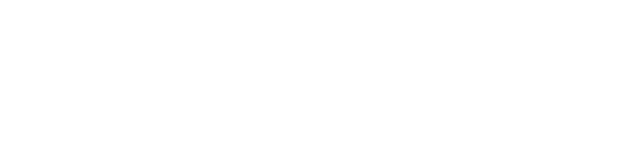
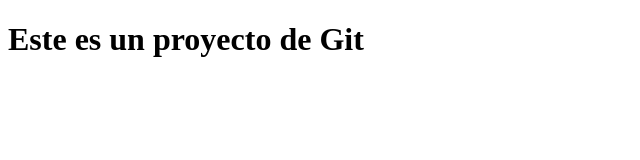
Before and after one commit to JulissaJarkinG/primer-repo-remoto, a plain HTML site: page index.html in a window 1280 px wide. Shown: the whole page, without its empty margins (0-640 px from the left). Drawn offline with Linux system fonts and the light colour scheme.

Commit message:
Agregado h1 al index

```diff
--- a/index.html
+++ b/index.html
@@ -7,6 +7,6 @@
     <title>Git y Github</title>
 </head>
 <body>
-
+    <h1>Este es un proyecto de Git</h1>
 </body>
 </html>
```
